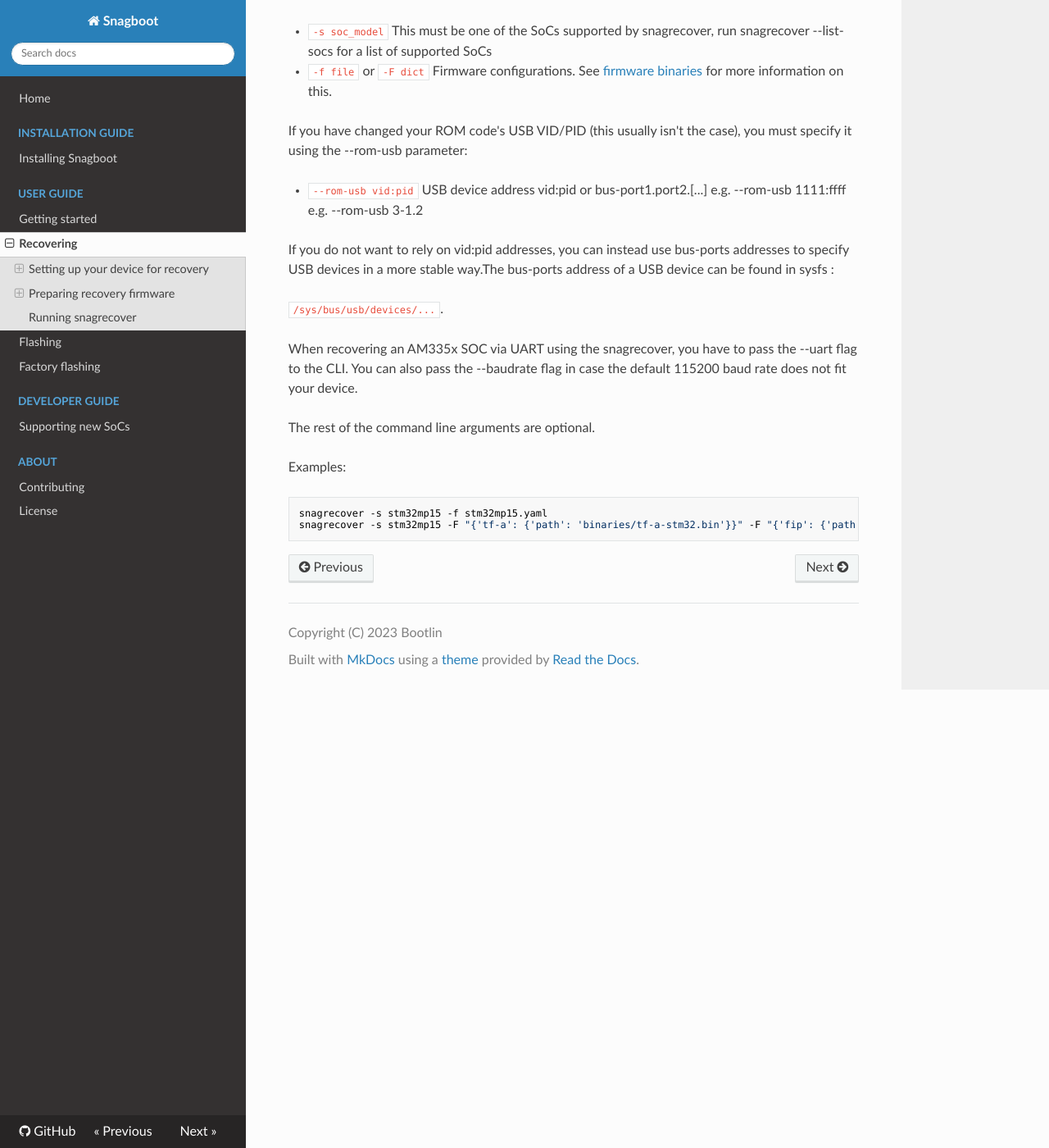
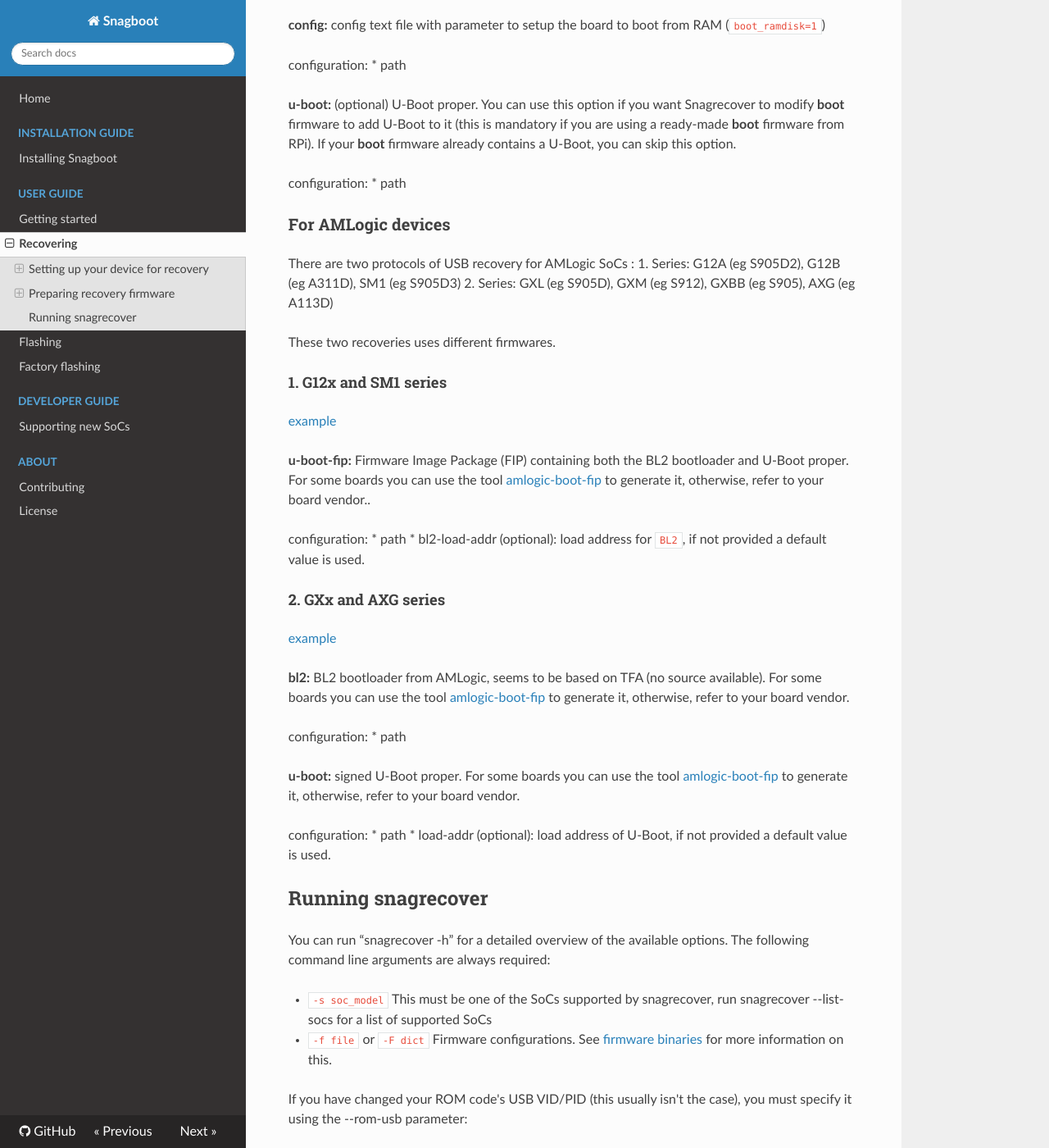
Before and after one commit to bootlin/snagboot, an MkDocs documentation site: the page built from docs/snagrecover.md, in a window 1280 px wide and 1400 px high, scrolled down 11099 px. Shown: the whole window at 82% size. Built offline with MkDocs 1.6.1, drawn with Linux system fonts in a browser that asks for light colours; nearby versions of some CDN libraries; some of the changed text lies outside the part shown.

Commit message:
snagrecover: amlogic: add documentation
Add recovery documentation for AMLogic Socs.

[rgantois: integrated into new readthedocs documentation format]

Signed-off-by: François Foltete <francois.foltete@bootlin.com>
Signed-off-by: Romain Gantois <romain.gantois@bootlin.com>

```diff
--- a/docs/snagrecover.md
+++ b/docs/snagrecover.md
@@ -180,6 +180,16 @@
 ### Broadcom BCM
 
 Set up your board in "USB device boot mode", connect the board to the USB device port, power the board if necessary. A new USB device should appear on your host system.
+
+### AMLogic
+
+Set up your board in "USB device boot mode", connect the board to the USB device port, power the board if necessary. A new USB device should appear on your host system.
+See U-Boot AMLogic boards [documentation](https://docs.u-boot.org/en/latest/board/amlogic/boot-flow.html) for more information.
+
+**Note:** Some boards (eg LibreComputer AML-S905X-CC "Le Potato") requires you to use a, non standard, USB A to A (male to male) cable to enable the USB recovery.
+This USB cable needs to power up the board, ie it needs to have its internal VBUS cable connected, which is not always the case if you made it yourself. After connecting the USB A to A cable and properly setting up boot switches and/or buttons, a new AMLogic USB device should be enumerated. After that, you might need to provide additional power by connecting another MicroUSB cable to the board.
+
+**DISCLAIMER: USB A to A type of cable can seriously harm your hardware, use it at your own risk.**
 
 ## Preparing recovery firmware
 
@@ -533,6 +543,40 @@
 configuration:
   * path
 
+### For AMLogic devices
+
+There are two protocols of USB recovery for AMLogic SoCs :
+1. Series: G12A (eg S905D2), G12B (eg A311D), SM1 (eg S905D3)
+2. Series: GXL (eg S905D), GXM (eg S912), GXBB (eg S905), AXG (eg A113D)
+
+These two recoveries uses different firmwares.
+
+#### 1. G12x and SM1 series
+
+[example](../src/snagrecover/templates/amlogic_G12x_SM1.yaml)
+
+**u-boot-fip:** Firmware Image Package (FIP) containing both the BL2 bootloader and U-Boot proper. For some boards you can use the tool [amlogic-boot-fip](https://github.com/LibreELEC/amlogic-boot-fip) to generate it, otherwise, refer to your board vendor..
+
+configuration:
+  * path
+  * bl2-load-addr (optional): load address for `BL2`, if not provided a default value is used.
+
+
+#### 2. GXx and AXG series
+
+[example](../src/snagrecover/templates/amlogic_GXx_AXG.yaml)
+
+**bl2:** BL2 bootloader from AMLogic, seems to be based on TFA (no source available). For some boards you can use the tool [amlogic-boot-fip](https://github.com/LibreELEC/amlogic-boot-fip) to generate it, otherwise, refer to your board vendor.
+
+configuration:
+  * path
+
+**u-boot:** signed U-Boot proper. For some boards you can use the tool [amlogic-boot-fip](https://github.com/LibreELEC/amlogic-boot-fip) to generate it, otherwise, refer to your board vendor.
+
+configuration:
+  * path
+  * load-addr (optional): load address of U-Boot, if not provided a default value is used.
+
 ## Running snagrecover
 
 You can run “snagrecover -h” for a detailed overview of the available options.
```
Also changed, not shown: README.md (+1 -0 lines).
